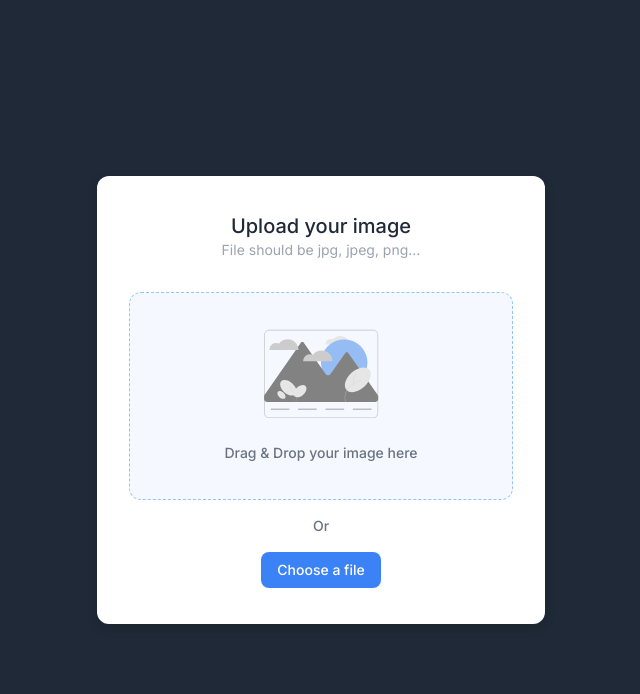
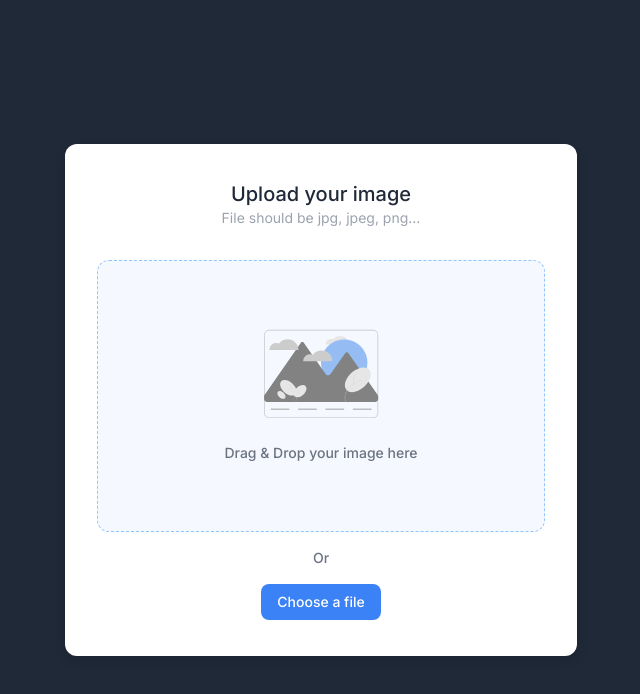
Before and after one commit to nisargp08/image-uploader, a Vue app: page / in a window 1280 px wide. Shown: the top 694 px of the page, without its empty margins (319-959 px from the left). Built offline with nearby package versions, Linux system fonts and the light colour scheme.

Commit message:
Design :: v2 :: Ready

```diff
--- a/src/views/Home.vue
+++ b/src/views/Home.vue
@@ -2,20 +2,23 @@
   <div class="min-h-screen h-full flex flex-col justify-center bg-gray-800">
     <div class="w-100">
       <div
-        class="bg-white rounded-xl shadow-card-shadow max-w-md mx-auto px-8 py-9 text-center"
+        class="flex bg-white rounded-xl shadow-card-shadow max-w-lg min-h-lg mx-auto px-8 py-9 text-center"
       >
+       <div class="flex flex-col flex-1">
           <h2 class="text-lg sm:text-xl font-medium text-gray-800">Upload your image</h2>
           <p class="text-xs sm:text-sm text-gray-400 font-normal">
             File should be jpg, jpeg, png...
           </p>
-        <div class="mt-8">
-          <div class="border-dashed border rounded-xl border-blue-300 bg-blue-500 bg-opacity-5 py-9">
+          <div class="flex flex-col flex-1 mt-8">
+            <div class="flex-1 border-dashed border rounded-xl border-blue-300 bg-blue-500 bg-opacity-5 py-9">
+              <div class="flex flex-col items-center justify-center h-full">
                 <div class="flex items-center justify-center">
                   <img src="@/assets/image.svg" alt="Upload image" />
                 </div>
                 <p class="text-xs sm:text-sm leading-5 font-medium text-gray-500 mt-6">
                   Drag & Drop your image here
                 </p>
+              </div>
             </div>
             <div class="mt-4">
               <p class="text-xs sm:text-sm leading-5 font-medium text-gray-500">Or</p>
@@ -33,6 +36,7 @@
        </div>
       </div>
     </div>
+  </div>
 </template>
 
 <script>
--- a/tailwind.config.js
+++ b/tailwind.config.js
@@ -10,6 +10,9 @@ module.exports = {
       },
       fontSize : {
         'xxs' : '10px'
+      },
+      minHeight : {
+        'lg' : '32rem'
       }
     },
   },
```
Lines whose indentation alone changed are shown as unchanged.
